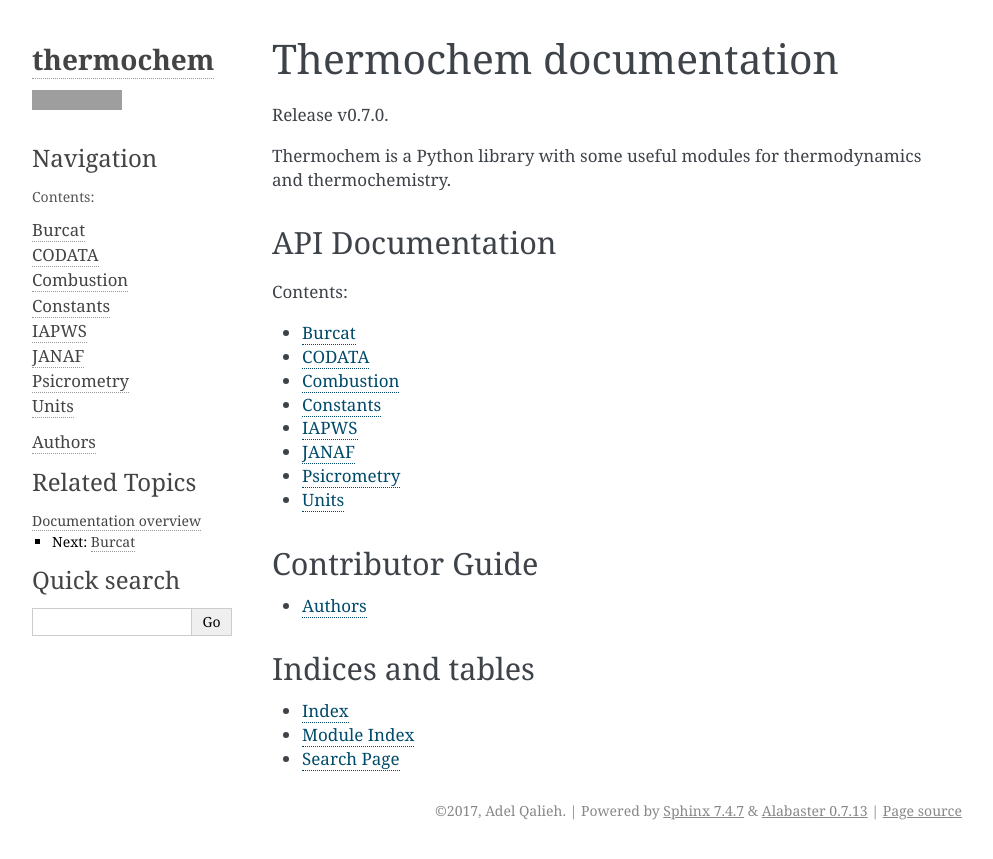
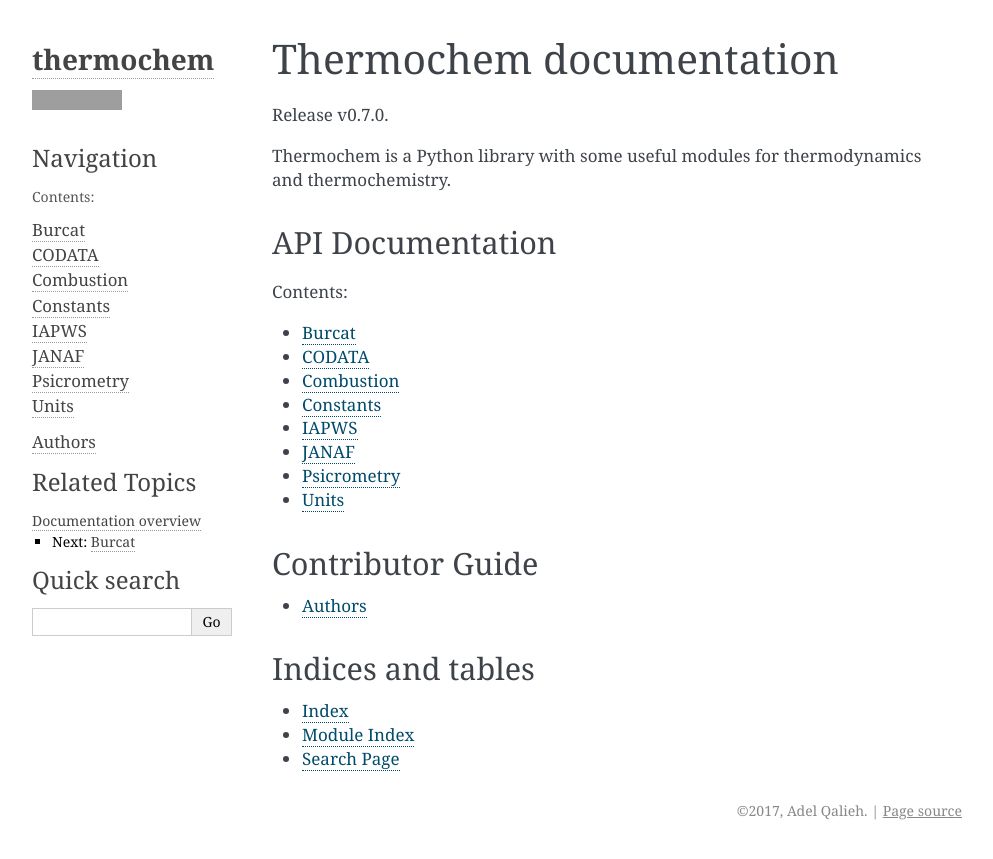
Before and after one commit to adelq/thermochem, a Sphinx documentation site: the page built from docs/index.rst, in a window 1280 px wide. Shown: the top 859 px of the page, without its empty margins (148-1141 px from the left). Built offline with Sphinx 7.4.7, drawn with Linux system fonts in a browser that asks for light colours; grey boxes are pictures that could not be loaded.

Commit message:
Removed "Powered by" statement in documentation

```diff
--- a/docs/conf.py
+++ b/docs/conf.py
@@ -98,6 +98,7 @@
 html_theme_options = {
     'github_user': 'adelq',
     'github_repo': 'thermochem',
+    'show_powered_by': False,
     'show_related': True
 }
 
```
